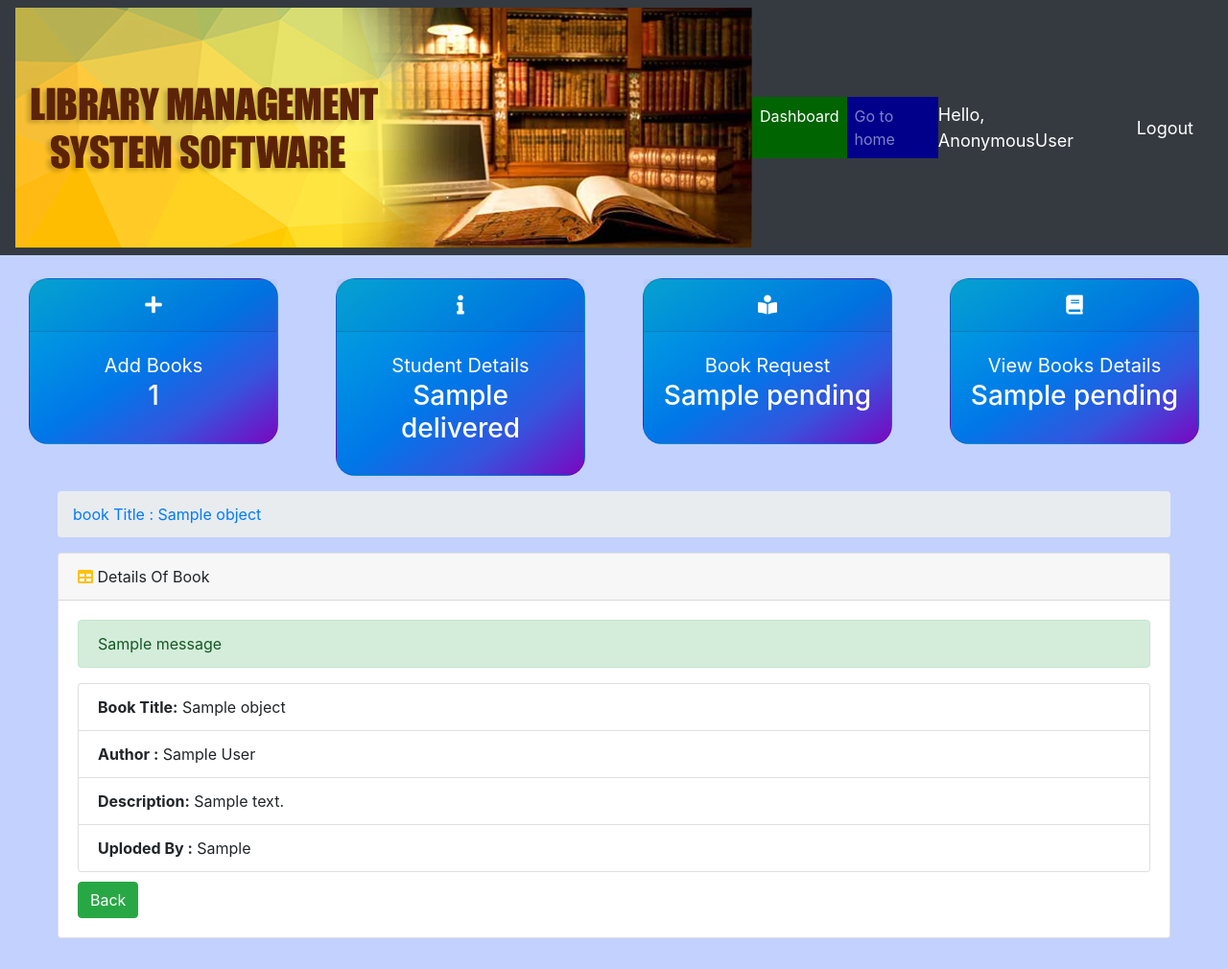
After one commit to saman-des/LibraryManagement, a Django app: template templates/Student_detail.html in a window 1280 px wide. The commit adds this page. Shown: the whole page at 96% size. Run offline with Django 3.2, Linux system fonts and the light colour scheme; the template is opened without the code that fills it: most values are stand-ins (such as "Sample title", 1, 10 or a date in 2020); one stand-in notice (Sample message) is shown; parts of the project's set-up code (start-up, migrations or seed data) failed here and were passed over; some libraries are stand-ins or nearby versions.

Commit message:
fourth commit

```diff
--- /dev/null
+++ b/templates/Student_detail.html
@@ -0,0 +1,55 @@
+{%  extends 'main.html' %}
+{% load static %}
+{% block content %}
+
+{%  include 'status.html' %}
+
+<div class="container-fluid">
+        <div class="row">
+          <div class="col-12 mb-3">
+          <div class="col-12 mb-3">
+              <div id="content-wrapper">
+        <div class="container-fluid">
+            <ol class="breadcrumb">
+                <li class="breadcrumb-item">
+                    <a href="">book Title : {{ object.title }} </a>
+            </ol>
+            <div class="card mb-3">
+                <div class="card-header">
+                    <i class="fas fa-table text-warning"></i>
+                    Details Of Book
+                </div>
+                <div class="card-body">
+                    {% for message in messages %}
+                        <div class="alert alert-{{ message.tags }} alert-dismissible" role="alert">
+                            {{ message }}
+                        </div>
+                    {% endfor %}
+
+ <div class="row">
+        <div class="col-12">
+            <ul class="list-group">
+              <li class="list-group-item"><strong>Book Title:</strong> {{ object.task_title }}</li>
+              <li class="list-group-item"><strong>Author :</strong> {{ object.author }}</li>
+              <li class="list-group-item"><strong>Description:</strong> {{ object.desc }}</li>
+              <li class="list-group-item"><strong>Uploded By :</strong> {{ object.uploaded_by }}</li>
+            </ul>
+        </div>
+    </div>
+
+    <div class="row top-buffer" style="padding-top: 10px">
+        <div class="col-12">
+                <a href="{% url 'lmbook' %}"><button type="button" class="btn btn-success">Back</button></a>
+        </div>
+    </div>
+
+
+          </div>
+        </div>
+      </div>
+    </div>
+          </div>
+          </div>
+        </div>
+</div>
+{% endblock %}
```
Also changed, not shown: templates/Students.html (+9 -2 lines).
